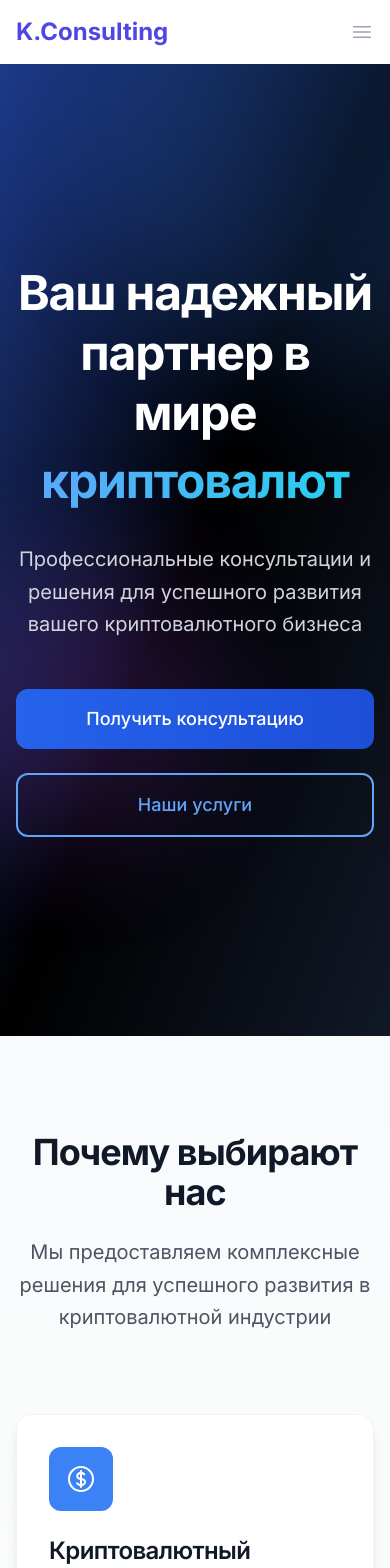
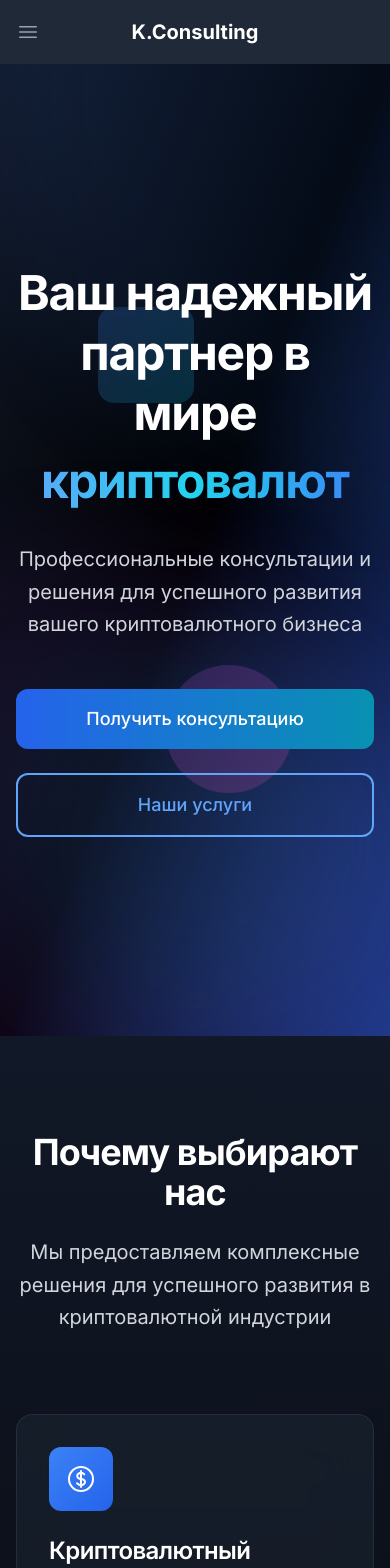
Before and after one commit to Gazprom100/K.Consulting, a Next.js app: page / in a window 390 px wide. Shown: the top 1568 px of the page. Built offline with nearby package versions, Linux system fonts and the light colour scheme.

Commit message:
старт 5 прошлая рабочая

```diff
--- a/src/app/layout.tsx
+++ b/src/app/layout.tsx
@@ -1,7 +1,13 @@
+'use client';
+
 import type { Metadata } from 'next';
 import { Inter } from 'next/font/google';
 import './globals.css';
 import Header from '@/components/Header';
+import LoadingScreen from '@/components/ui/LoadingScreen';
+import { motion, AnimatePresence } from 'framer-motion';
+import { usePathname } from 'next/navigation';
+import { useEffect, useState } from 'react';
 
 const inter = Inter({ subsets: ['latin', 'cyrillic'] });
 
@@ -51,11 +57,56 @@ export default function RootLayout({
 }: {
   children: React.ReactNode;
 }) {
+  const pathname = usePathname();
+  const [isLoading, setIsLoading] = useState(true);
+
+  useEffect(() => {
+    // Preload images and fonts
+    const preloadImages = async () => {
+      const images = document.querySelectorAll('img');
+      const imagePromises = Array.from(images).map((img) => {
+        if (img.complete) return Promise.resolve();
+        return new Promise((resolve) => {
+          img.onload = resolve;
+          img.onerror = resolve; // Handle error case as well
+        });
+      });
+      await Promise.all(imagePromises);
+    };
+
+    Promise.all([
+      // Wait for fonts to load
+      document.fonts.ready,
+      // Wait for images to load
+      preloadImages(),
+      // Minimum loading time
+      new Promise(resolve => setTimeout(resolve, 2000))
+    ]).then(() => {
+      setIsLoading(false);
+    });
+  }, []);
+
   return (
-    <html lang="ru">
-      <body className={inter.className}>
+    <html lang="ru" className="scroll-smooth">
+      <head>
+        <link rel="preconnect" href="https://fonts.googleapis.com" />
+        <link rel="preconnect" href="https://fonts.gstatic.com" crossOrigin="anonymous" />
+        <meta name="theme-color" content="#000000" />
+      </head>
+      <body className={`${inter.className} bg-gray-900 text-white antialiased`}>
+        <LoadingScreen />
         <Header />
-        {children}
+        <AnimatePresence mode="wait">
+          <motion.div
+            key={pathname}
+            initial={{ opacity: 0, y: 20 }}
+            animate={{ opacity: 1, y: 0 }}
+            exit={{ opacity: 0, y: -20 }}
+            transition={{ duration: 0.3 }}
+          >
+            {children}
+          </motion.div>
+        </AnimatePresence>
       </body>
     </html>
   );
--- a/src/app/page.tsx
+++ b/src/app/page.tsx
@@ -1,14 +1,15 @@
 'use client';
 
-import { motion } from 'framer-motion';
+import { motion, useScroll, useTransform } from 'framer-motion';
 import Link from 'next/link';
-import Image from 'next/image';
 import {
   ChartBarIcon,
   ShieldCheckIcon,
   AcademicCapIcon,
   CurrencyDollarIcon
 } from '@heroicons/react/24/outline';
+import ImageWithLoader from '@/components/ui/ImageWithLoader';
+import { useRef } from 'react';
 
 interface Feature {
   title: string;
@@ -22,25 +23,25 @@ const features: Feature[] = [
     title: 'Криптовалютный консалтинг',
     description: 'Профессиональные консультации по инвестициям в криптовалюты и блокчейн-проекты',
     icon: CurrencyDollarIcon,
-    color: 'bg-blue-500'
+    color: 'bg-gradient-to-br from-blue-500 to-blue-600'
   },
   {
     title: 'Стейкинг и фарминг',
     description: 'Максимизация доходности через оптимальные протоколы и стратегии',
     icon: ChartBarIcon,
-    color: 'bg-green-500'
+    color: 'bg-gradient-to-br from-green-500 to-green-600'
   },
   {
     title: 'Безопасность активов',
     description: 'Защита ваших криптоактивов с использованием передовых практик безопасности',
     icon: ShieldCheckIcon,
-    color: 'bg-purple-500'
+    color: 'bg-gradient-to-br from-purple-500 to-purple-600'
   },
   {
     title: 'Образование',
     description: 'Обучающие программы и материалы по криптовалютам и блокчейну',
     icon: AcademicCapIcon,
-    color: 'bg-orange-500'
+    color: 'bg-gradient-to-br from-orange-500 to-orange-600'
   }
 ];
 
@@ -66,14 +67,56 @@ const itemVariants = {
 };
 
 export default function Home() {
+  const containerRef = useRef<HTMLElement>(null);
+  const { scrollYProgress } = useScroll({
+    target: containerRef,
+    offset: ["start start", "end start"]
+  });
+
+  const backgroundY = useTransform(scrollYProgress, [0, 1], ["0%", "100%"]);
+  const textY = useTransform(scrollYProgress, [0, 1], ["0%", "200%"]);
+
   return (
-    <main className="flex min-h-screen flex-col">
+    <main className="flex min-h-screen flex-col" ref={containerRef}>
       {/* Hero Section */}
-      <section className="relative min-h-screen bg-gradient-to-br from-blue-900 via-black to-gray-900 overflow-hidden">
+      <section className="relative min-h-screen overflow-hidden">
+        <motion.div
+          className="absolute inset-0 bg-gradient-to-br from-gray-900 via-black to-blue-900"
+          style={{ y: backgroundY }}
+        />
+
         {/* Animated Background */}
         <div className="absolute inset-0 overflow-hidden">
-          <div className="absolute w-[500px] h-[500px] bg-blue-500/20 rounded-full blur-3xl -top-48 -right-48 animate-pulse"></div>
-          <div className="absolute w-[300px] h-[300px] bg-purple-500/20 rounded-full blur-3xl top-1/2 -left-20 animate-pulse delay-1000"></div>
+          <div className="absolute w-[800px] h-[800px] bg-blue-500/10 rounded-full blur-3xl -top-96 -right-96 animate-pulse"></div>
+          <div className="absolute w-[600px] h-[600px] bg-purple-500/10 rounded-full blur-3xl top-1/2 -left-48 animate-pulse delay-1000"></div>
+          <div className="absolute w-[400px] h-[400px] bg-cyan-500/10 rounded-full blur-3xl bottom-0 right-0 animate-pulse delay-2000"></div>
+
+          {/* Floating Elements */}
+          <motion.div
+            animate={{
+              y: [0, -20, 0],
+              rotate: [0, 5, -5, 0]
+            }}
+            transition={{
+              duration: 6,
+              repeat: Infinity,
+              ease: "easeInOut"
+            }}
+            className="absolute top-1/4 left-1/4 w-24 h-24 bg-gradient-to-br from-blue-500/20 to-cyan-500/20 rounded-2xl backdrop-blur-sm"
+          />
+          <motion.div
+            animate={{
+              y: [0, 20, 0],
+              rotate: [0, -5, 5, 0]
+            }}
+            transition={{
+              duration: 5,
+              repeat: Infinity,
+              ease: "easeInOut",
+              delay: 1
+            }}
+            className="absolute bottom-1/4 right-1/4 w-32 h-32 bg-gradient-to-br from-purple-500/20 to-pink-500/20 rounded-full backdrop-blur-sm"
+          />
         </div>
 
         <div className="relative container mx-auto px-4 py-32 flex items-center min-h-screen">
@@ -83,10 +126,11 @@ export default function Home() {
               animate={{ opacity: 1, x: 0 }}
               transition={{ duration: 0.8 }}
               className="text-center lg:text-left"
+              style={{ y: textY }}
             >
               <h1 className="text-5xl md:text-7xl font-bold text-white mb-8 leading-tight">
                 Ваш надежный партнер в мире
-                <span className="block mt-2 bg-gradient-to-r from-blue-400 to-cyan-400 bg-clip-text text-transparent">
+                <span className="block mt-2 bg-gradient-to-r from-blue-400 via-cyan-400 to-blue-500 bg-clip-text text-transparent">
                   криптовалют
                 </span>
               </h1>
@@ -96,15 +140,17 @@ export default function Home() {
               <div className="flex flex-col sm:flex-row gap-6 justify-center lg:justify-start">
                 <Link
                   href="/consultation"
-                  className="px-8 py-4 bg-gradient-to-r from-blue-600 to-blue-700 hover:from-blue-700 hover:to-blue-800 text-white rounded-xl font-medium text-lg transition-all duration-300 transform hover:scale-105 hover:shadow-lg"
+                  className="group relative px-8 py-4 bg-gradient-to-r from-blue-600 to-cyan-600 rounded-xl font-medium text-lg text-white transition-all duration-300 transform hover:scale-105 hover:shadow-lg overflow-hidden"
                 >
-                  Получить консультацию
+                  <span className="relative z-10">Получить консультацию</span>
+                  <div className="absolute inset-0 bg-gradient-to-r from-blue-700 to-cyan-700 transform scale-x-0 group-hover:scale-x-100 transition-transform origin-left duration-300"></div>
                 </Link>
                 <Link
                   href="/services"
-                  className="px-8 py-4 bg-transparent border-2 border-blue-400 text-blue-400 hover:bg-blue-400/10 rounded-xl font-medium text-lg transition-all duration-300 transform hover:scale-105"
+                  className="group relative px-8 py-4 bg-transparent border-2 border-blue-400 text-blue-400 rounded-xl font-medium text-lg transition-all duration-300 transform hover:scale-105 overflow-hidden"
                 >
-                  Наши услуги
+                  <span className="relative z-10 group-hover:text-white">Наши услуги</span>
+                  <div className="absolute inset-0 bg-blue-400 transform scale-x-0 group-hover:scale-x-100 transition-transform origin-left duration-300 -z-1"></div>
                 </Link>
               </div>
             </motion.div>
@@ -115,12 +161,12 @@ export default function Home() {
               className="hidden lg:block relative"
             >
               <div className="relative h-[600px] w-full">
-                <Image
+                <ImageWithLoader
                   src="/crypto-illustration.svg"
                   alt="Cryptocurrency Illustration"
                   fill
+                  priority
                   className="object-contain"
-                  priority
                 />
               </div>
             </motion.div>
@@ -129,8 +175,10 @@ export default function Home() {
       </section>
 
       {/* Features Section */}
-      <section className="py-24 bg-white relative overflow-hidden">
-        <div className="absolute inset-0 bg-gradient-to-b from-gray-50 to-white"></div>
+      <section className="py-24 bg-gradient-to-b from-gray-900 to-black relative overflow-hidden">
+        <div className="absolute inset-0">
+          <div className="absolute w-full h-1/2 bg-gradient-to-b from-transparent to-black/50 bottom-0"></div>
+        </div>
         <div className="container mx-auto px-4 relative">
           <motion.div
             initial={{ opacity: 0, y: 20 }}
@@ -139,10 +187,10 @@ export default function Home() {
             viewport={{ once: true }}
             className="text-center mb-20"
           >
-            <h2 className="text-4xl md:text-5xl font-bold text-gray-900 mb-6">
+            <h2 className="text-4xl md:text-5xl font-bold text-white mb-6">
               Почему выбирают нас
             </h2>
-            <p className="text-gray-600 text-xl max-w-3xl mx-auto leading-relaxed">
+            <p className="text-gray-300 text-xl max-w-3xl mx-auto leading-relaxed">
               Мы предоставляем комплексные решения для успешного развития в криптовалютной индустрии
             </p>
           </motion.div>
@@ -158,15 +206,15 @@ export default function Home() {
               <motion.div
                 key={feature.title}
                 variants={itemVariants}
-                className="bg-white rounded-2xl p-8 shadow-lg hover:shadow-xl transition-shadow duration-300 border border-gray-100"
+                className="group bg-gray-800/50 backdrop-blur-xl rounded-2xl p-8 hover:bg-gray-800/80 transition-all duration-300 border border-gray-700/50 hover:border-gray-600"
               >
-                <div className={`${feature.color} w-16 h-16 rounded-xl flex items-center justify-center mb-6`}>
+                <div className={`${feature.color} w-16 h-16 rounded-xl flex items-center justify-center mb-6 transform group-hover:scale-110 transition-transform duration-300`}>
                   <feature.icon className="w-8 h-8 text-white" />
                 </div>
-                <h3 className="text-2xl font-semibold text-gray-900 mb-4">
+                <h3 className="text-2xl font-semibold text-white mb-4 group-hover:text-blue-400 transition-colors duration-300">
                   {feature.title}
                 </h3>
-                <p className="text-gray-600 leading-relaxed">
+                <p className="text-gray-400 leading-relaxed group-hover:text-gray-300 transition-colors duration-300">
                   {feature.description}
                 </p>
               </motion.div>
@@ -176,10 +224,10 @@ export default function Home() {
       </section>
 
       {/* CTA Section */}
-      <section className="py-24 bg-gradient-to-r from-blue-600 to-blue-800 relative overflow-hidden">
+      <section className="py-24 bg-gradient-to-r from-blue-900 via-black to-purple-900 relative overflow-hidden">
         <div className="absolute inset-0">
-          <div className="absolute w-64 h-64 bg-blue-500/30 rounded-full blur-3xl -top-32 -right-32"></div>
-          <div className="absolute w-64 h-64 bg-blue-700/30 rounded-full blur-3xl -bottom-32 -left-32"></div>
+          <div className="absolute w-96 h-96 bg-blue-500/20 rounded-full blur-3xl -top-48 -right-48"></div>
+          <div className="absolute w-96 h-96 bg-purple-500/20 rounded-full blur-3xl -bottom-48 -left-48"></div>
         </div>
         <div className="container mx-auto px-4 relative">
           <motion.div
@@ -192,14 +240,21 @@ export default function Home() {
             <h2 className="text-4xl md:text-5xl font-bold text-white mb-8 leading-tight">
               Готовы начать свой путь в криптовалютном мире?
             </h2>
-            <p className="text-blue-100 text-xl mb-12 leading-relaxed">
+            <p className="text-blue-200 text-xl mb-12 leading-relaxed">
               Запишитесь на бесплатную консультацию и получите персональный план развития
             </p>
             <Link
               href="/contact"
-              className="inline-flex px-12 py-5 bg-white text-blue-600 rounded-xl font-medium text-xl hover:bg-blue-50 transition-all duration-300 transform hover:scale-105 hover:shadow-lg"
+              className="group relative inline-flex px-12 py-5 bg-gradient-to-r from-blue-500 to-cyan-500 rounded-xl font-medium text-xl text-white hover:from-blue-600 hover:to-cyan-600 transition-all duration-300 transform hover:scale-105 hover:shadow-lg"
             >
-              Связаться с нами
+              <span className="relative z-10">Связаться с нами</span>
+              <motion.div
+                className="absolute right-4 top-1/2 transform -translate-y-1/2"
+                animate={{ x: [0, 5, 0] }}
+                transition={{ duration: 1, repeat: Infinity }}
+              >
+                →
+              </motion.div>
             </Link>
           </motion.div>
         </div>
--- a/src/components/Header.tsx
+++ b/src/components/Header.tsx
@@ -1,10 +1,8 @@
 'use client';
 
-import { Disclosure, Transition } from '@headlessui/react';
-import { Bars3Icon, XMarkIcon } from '@heroicons/react/24/outline';
+import { Disclosure } from '@headlessui/react';
+import Link from 'next/link';
 import { motion } from 'framer-motion';
-import Link from 'next/link';
-import React from 'react';
 
 interface NavigationItem {
   name: string;
@@ -14,89 +12,94 @@ interface NavigationItem {
 
 const navigation: NavigationItem[] = [
   { name: 'Home', href: '/', current: true },
-  { name: 'Services', href: '/services', current: false },
   { name: 'Team', href: '/team', current: false },
   { name: 'Contact', href: '/contact', current: false },
 ];
 
-function classNames(...classes: string[]) {
-  return classes.filter(Boolean).join(' ');
-}
-
 export default function Header() {
   return (
-    <Disclosure as="nav" className="bg-white shadow-lg">
+    <Disclosure as="nav" className="bg-gray-800">
       {({ open }) => (
         <>
-          <div className="mx-auto max-w-7xl px-4 sm:px-6 lg:px-8">
-            <div className="flex h-16 justify-between">
-              <div className="flex">
-                <Link href="/" className="flex flex-shrink-0 items-center">
-                  <motion.span
-                    className="text-2xl font-bold text-indigo-600"
-                    whileHover={{ scale: 1.05 }}
-                    whileTap={{ scale: 0.95 }}
+          <div className="mx-auto max-w-7xl px-2 sm:px-6 lg:px-8">
+            <div className="relative flex h-16 items-center justify-between">
+              <div className="absolute inset-y-0 left-0 flex items-center sm:hidden">
+                <Disclosure.Button className="relative inline-flex items-center justify-center rounded-md p-2 text-gray-400 hover:bg-gray-700 hover:text-white focus:outline-none focus:ring-2 focus:ring-inset focus:ring-white">
+                  <span className="absolute -inset-0.5" />
+                  <span className="sr-only">Open main menu</span>
+                  {open ? (
+                    <motion.svg
+                      className="block h-6 w-6"
+                      fill="none"
+                      viewBox="0 0 24 24"
+                      strokeWidth="1.5"
+                      stroke="currentColor"
+                      aria-hidden="true"
+                      whileHover={{ scale: 1.1 }}
                     >
+                      <path strokeLinecap="round" strokeLinejoin="round" d="M6 18L18 6M6 6l12 12" />
+                    </motion.svg>
+                  ) : (
+                    <motion.svg
+                      className="block h-6 w-6"
+                      fill="none"
+                      viewBox="0 0 24 24"
+                      strokeWidth="1.5"
+                      stroke="currentColor"
+                      aria-hidden="true"
+                      whileHover={{ scale: 1.1 }}
+                    >
+                      <path strokeLinecap="round" strokeLinejoin="round" d="M3.75 6.75h16.5M3.75 12h16.5m-16.5 5.25h16.5" />
+                    </motion.svg>
+                  )}
+                </Disclosure.Button>
+              </div>
+              <div className="flex flex-1 items-center justify-center sm:items-stretch sm:justify-start">
+                <div className="flex flex-shrink-0 items-center">
+                  <Link href="/" className="text-white font-bold text-xl">
                     K.Consulting
-                  </motion.span>
                   </Link>
                 </div>
-              <div className="hidden sm:ml-6 sm:flex sm:space-x-8">
+                <div className="hidden sm:ml-6 sm:block">
+                  <div className="flex space-x-4">
                     {navigation.map((item) => (
                       <Link
                         key={item.name}
                         href={item.href}
-                    className={classNames(
+                        className={`${
                           item.current
-                        ? 'border-indigo-500 text-gray-900'
-                        : 'border-transparent text-gray-500 hover:border-gray-300 hover:text-gray-700',
-                      'inline-flex items-center border-b-2 px-1 pt-1 text-sm font-medium'
-                    )}
+                            ? 'bg-gray-900 text-white'
+                            : 'text-gray-300 hover:bg-gray-700 hover:text-white'
+                        } rounded-md px-3 py-2 text-sm font-medium`}
+                        aria-current={item.current ? 'page' : undefined}
                       >
                         {item.name}
                       </Link>
                     ))}
                   </div>
-              <div className="-mr-2 flex items-center sm:hidden">
-                <Disclosure.Button className="inline-flex items-center justify-center rounded-md p-2 text-gray-400 hover:bg-gray-100 hover:text-gray-500 focus:outline-none focus:ring-2 focus:ring-inset focus:ring-indigo-500">
-                  {open ? (
-                    <XMarkIcon className="block h-6 w-6" aria-hidden="true" />
-                  ) : (
-                    <Bars3Icon className="block h-6 w-6" aria-hidden="true" />
-                  )}
-                </Disclosure.Button>
+                </div>
               </div>
             </div>
           </div>
 
-          <Transition
-            show={open}
-            enter="transition duration-200 ease-out"
-            enterFrom="transform scale-95 opacity-0"
-            enterTo="transform scale-100 opacity-100"
-            leave="transition duration-100 ease-in"
-            leaveFrom="transform scale-100 opacity-100"
-            leaveTo="transform scale-95 opacity-0"
-          >
           <Disclosure.Panel className="sm:hidden">
-              <div className="space-y-1 pb-3 pt-2">
+            <div className="space-y-1 px-2 pb-3 pt-2">
               {navigation.map((item) => (
                 <Link
                   key={item.name}
                   href={item.href}
-                    className={classNames(
+                  className={`${
                     item.current
-                        ? 'bg-indigo-50 border-indigo-500 text-indigo-700'
-                        : 'border-transparent text-gray-500 hover:bg-gray-50 hover:border-gray-300 hover:text-gray-700',
-                      'block pl-3 pr-4 py-2 border-l-4 text-base font-medium'
-                    )}
+                      ? 'bg-gray-900 text-white'
+                      : 'text-gray-300 hover:bg-gray-700 hover:text-white'
+                  } block rounded-md px-3 py-2 text-base font-medium`}
+                  aria-current={item.current ? 'page' : undefined}
                 >
                   {item.name}
                 </Link>
               ))}
             </div>
           </Disclosure.Panel>
-          </Transition>
         </>
       )}
     </Disclosure>
--- /dev/null
+++ b/src/components/ui/ImageWithLoader.tsx
@@ -0,0 +1,50 @@
+'use client';
+
+import Image from 'next/image';
+import { motion } from 'framer-motion';
+import { useState } from 'react';
+
+interface ImageWithLoaderProps {
+  src: string;
+  alt: string;
+  width?: number;
+  height?: number;
+  fill?: boolean;
+  className?: string;
+  priority?: boolean;
+}
+
+export default function ImageWithLoader({
+  src,
+  alt,
+  width,
+  height,
+  fill,
+  className = '',
+  priority = false,
+}: ImageWithLoaderProps) {
+  const [isLoading, setIsLoading] = useState(true);
+
+  return (
+    <div className={`relative ${className}`}>
+      {isLoading && (
+        <motion.div
+          initial={{ opacity: 0.5 }}
+          animate={{ opacity: 1 }}
+          transition={{ duration: 0.5, repeat: Infinity, repeatType: "reverse" }}
+          className="absolute inset-0 bg-gradient-to-r from-gray-800 to-gray-700 rounded-lg"
+        />
+      )}
+      <Image
+        src={src}
+        alt={alt}
+        width={width}
+        height={height}
+        fill={fill}
+        priority={priority}
+        className={`${className} ${isLoading ? 'opacity-0' : 'opacity-100'} transition-opacity duration-300`}
+        onLoadingComplete={() => setIsLoading(false)}
+      />
+    </div>
+  );
+}
--- /dev/null
+++ b/src/components/ui/LoadingScreen.tsx
@@ -0,0 +1,55 @@
+'use client';
+
+import { motion } from 'framer-motion';
+import { useEffect, useState } from 'react';
+
+export default function LoadingScreen() {
+  const [isVisible, setIsVisible] = useState(true);
+
+  useEffect(() => {
+    const timer = setTimeout(() => {
+      setIsVisible(false);
+    }, 2000);
+
+    return () => clearTimeout(timer);
+  }, []);
+
+  if (!isVisible) return null;
+
+  return (
+    <motion.div
+      initial={{ opacity: 1 }}
+      animate={{ opacity: 0 }}
+      transition={{ duration: 0.5, delay: 1.5 }}
+      className="fixed inset-0 z-50 flex items-center justify-center bg-gradient-to-br from-gray-900 via-black to-blue-900"
+    >
+      <div className="relative">
+        <motion.div
+          initial={{ scale: 0.5, opacity: 0 }}
+          animate={{ scale: 1, opacity: 1 }}
+          transition={{ duration: 0.5 }}
+          className="flex flex-col items-center"
+        >
+          <div className="text-4xl font-bold text-white mb-8">K.Consulting</div>
+          <div className="relative w-24 h-24">
+            <motion.div
+              className="absolute inset-0 rounded-full border-t-4 border-blue-500"
+              animate={{ rotate: 360 }}
+              transition={{ duration: 1, repeat: Infinity, ease: "linear" }}
+            />
+            <motion.div
+              className="absolute inset-0 rounded-full border-r-4 border-cyan-500"
+              animate={{ rotate: -180 }}
+              transition={{ duration: 1.5, repeat: Infinity, ease: "linear" }}
+            />
+            <motion.div
+              className="absolute inset-2 rounded-full bg-gradient-to-br from-blue-500/20 to-cyan-500/20 backdrop-blur-sm"
+              animate={{ scale: [1, 1.2, 1] }}
+              transition={{ duration: 2, repeat: Infinity }}
+            />
+          </div>
+        </motion.div>
+      </div>
+    </motion.div>
+  );
+}
```
Also changed, not shown: src/components/ui/ContactForm.tsx (+39 -21 lines), src/types/index.d.ts (+21 -35 lines), public/favicon.svg (added), public/og-image.svg. Lines whose indentation alone changed are shown as unchanged.
